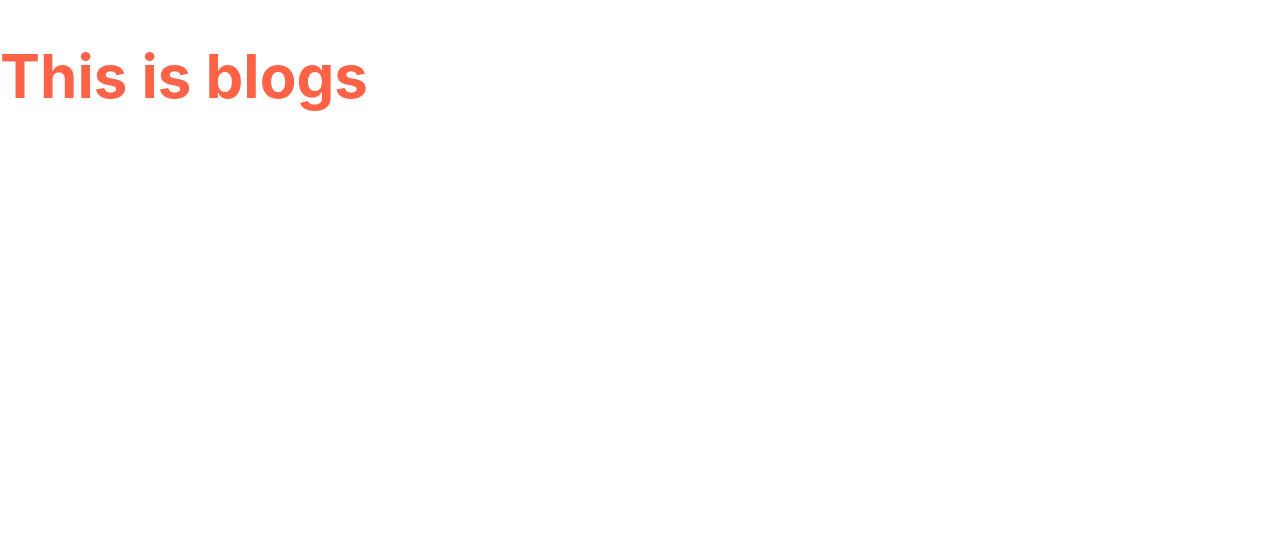
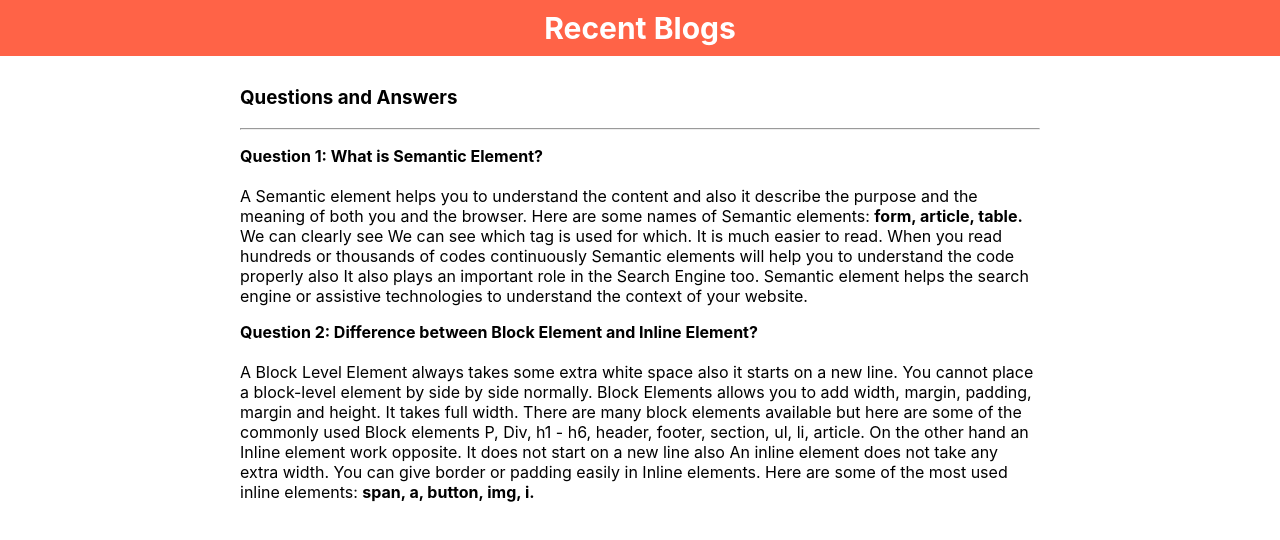
Before and after one commit to khanmohammadimran/shoe-review-analysis-website, a React (Create React App) app: page /blogs in a window 1280 px wide. Shown: the top 540 px of the page. Built offline with nearby package versions, Linux system fonts and the light colour scheme.

Commit message:
questions and answer section is updated

```diff
--- /dev/null
+++ b/src/Component/Blogs/Blogs.css
@@ -0,0 +1,9 @@
+.blogs-content {
+    text-align: center;
+}
+
+.questions-answer {
+    width: 800px;
+    margin: auto;
+    text-align: left;
+}
--- a/src/Component/Blogs/Blogs.js
+++ b/src/Component/Blogs/Blogs.js
@@ -1,9 +1,17 @@
 import React from 'react';
-
+import './Blogs.css'
 const Blogs = () => {
     return (
-        <div>
-            <h1>This is blogs</h1>
+        <div className='blogs-content'>
+            <div className='secondary-review-title'>
+                <h2>Recent Blogs</h2>
+            </div>
+            <div className="questions-answer">
+                <h3>Questions and Answers</h3>
+                <hr />
+                <p><strong>Question 1: What is Semantic Element? </strong> <br /><br /> A Semantic element helps you to understand the content and also it describe the purpose and the meaning of both you and the browser. Here are some names of Semantic elements: <strong>form, article, table.</strong>  We can clearly see We can see which tag is used for which. It is much easier to read. When you read hundreds or thousands of codes continuously Semantic elements will help you to understand the code properly also It also plays an important role in the Search Engine too. Semantic element helps the search engine or assistive technologies to understand the context of your website.</p>
+                <p><strong>Question 2: Difference between Block Element and Inline Element? </strong> <br /><br /> A Block Level Element always takes some extra white space also it starts on a new line. You cannot place a block-level element by side by side normally. Block Elements allows you to add width, margin, padding, margin and height. It takes full width. There are many block elements available but here are some of the commonly used Block elements P, Div, h1 - h6, header, footer, section, ul, li, article. On the other hand an Inline element work opposite. It does not start on a new line also An inline element does not take any extra width. You can give border or padding easily in Inline elements. Here are some of the most used inline elements: <strong>span, a, button, img, i.</strong></p>
+            </div>
         </div>
     );
 };
--- a/src/Component/Dashboard/Dashboard.js
+++ b/src/Component/Dashboard/Dashboard.js
@@ -7,7 +7,7 @@ const Dashboard = () => {
     return (
         <div>
             <div className='secondary-review-title'>
-                <h2>This is Dashboard</h2>
+                <h2>Chart for result analysis</h2>
             </div>
             <div className='charts'>
                 <MyLineChart></MyLineChart>
```
